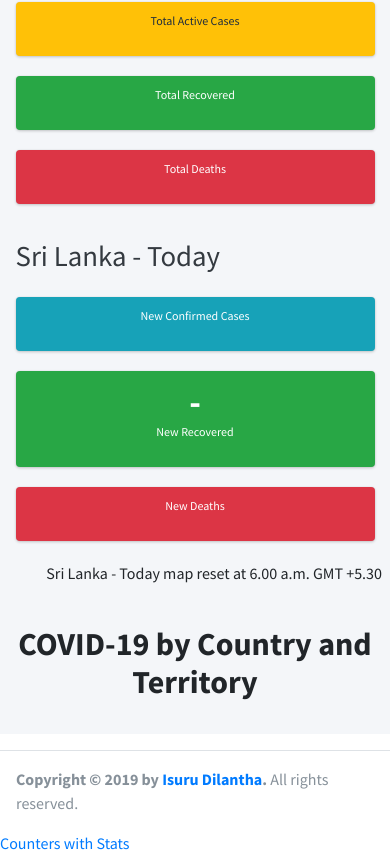
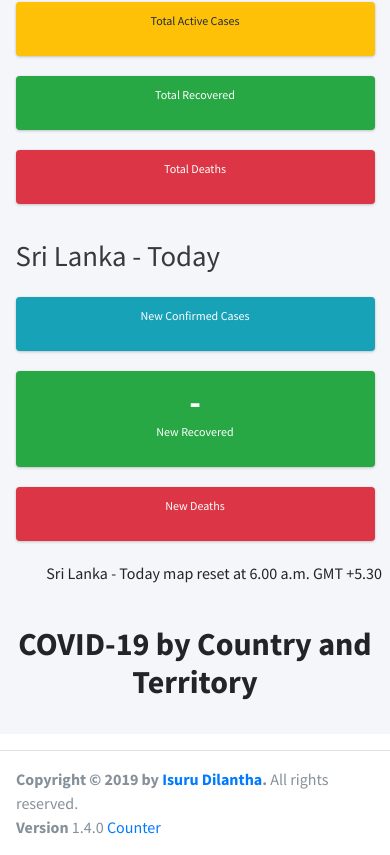
Before and after one commit to IDilantha/covid-19-outbreak, a plain HTML site: page index.html in a window 390 px wide. Shown: the part 938-1793 px from the top of the page. Drawn offline with Linux system fonts and the light colour scheme; no server answers.

Commit message:
Finalize page counter

```diff
--- a/index.html
+++ b/index.html
@@ -376,12 +376,22 @@
 
     <!-- /.content-wrapper -->
     <footer class="main-footer">
-      <strong>Copyright &copy; 2019 by <a href="https://idilantha.github.io/">Isuru Dilantha</a>.</strong>
-      All rights reserved.
-      <div class="float-right d-none d-sm-inline-block">
-        <b>Version </b> 1.3.0
+        <strong>Copyright &copy; 2019 by <a href="https://idilantha.github.io/">Isuru Dilantha</a>.</strong>
+        All rights reserved.
+      <div class="float-sm-right">
+        <b>Version </b> 1.4.0
+        <!-- Badge Code - Do Not Change The Code -->
+        <a class="hitCounter" href="https://visitorshitcounter.com/" target="_blank" title="Hit counter"
+          data-name="9ee1be088222c4843bfadd3b9d9327e3|5|page|1|#ad1f1f|#ffffff|small|s-hit">Counter</a>
+        <script>
+          document.write("<script type='text/javascript' src='https://visitorshitcounter.com/js/hitCounter.js?v=" + Date.now() + "'><\/script>");
+        </script>
+        <!-- Badge Code End Here -->
+
       </div>
     </footer>
+
+
   </div>
 
   <!-- ./wrapper -->
@@ -405,13 +415,6 @@
   <script src="dist/js/jquery.dataTables.min.js"></script>
   <script src="dist/js/axios.min.js"></script>
   <script src="dist/js/dataTables.bootstrap4.min.js"></script>
-
-  <!-- Counter -->
-  <a href='https://www.stat-counter.org/'>Counters with Stats</a>
-  <script type='text/javascript'
-    src='https://www.freevisitorcounters.com/auth.php?id=7c4dd1570d06fc2cd7a3486584abc9128b7651f8'></script>
-  <script type="text/javascript" src="https://www.freevisitorcounters.com/en/home/counter/672292/t/10"></script>
-
 </body>
 
 </html>
```
